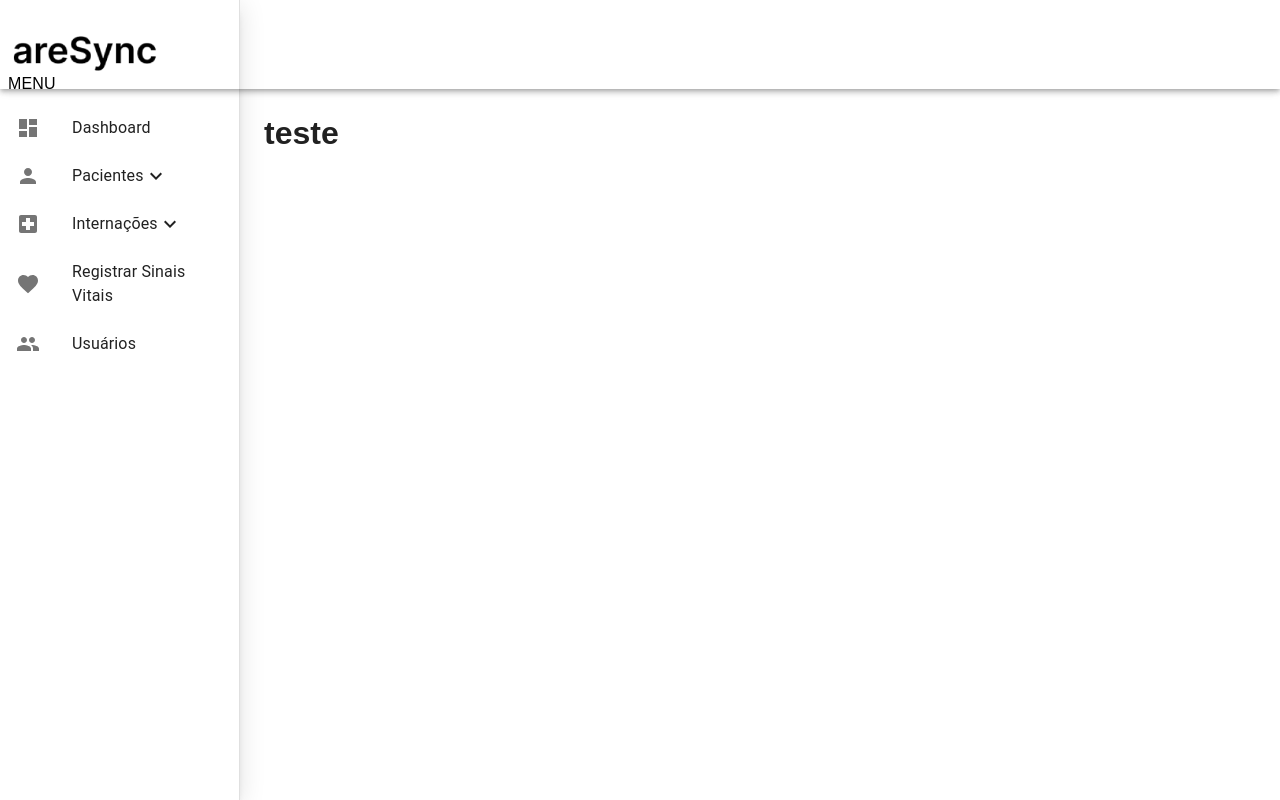
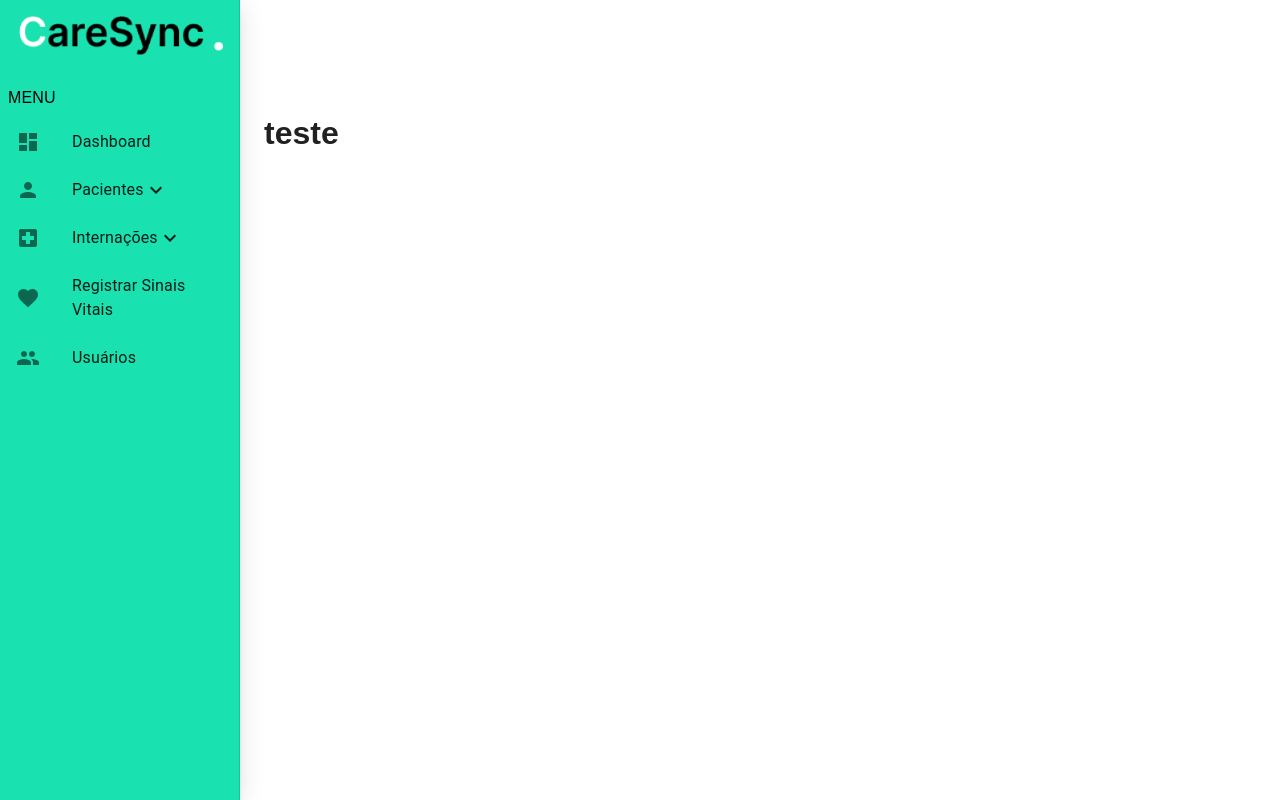
Before and after one commit to DeboraBorgesDev/careSync, a React (Create React App) app: page / in a window 1280 px wide. Built offline with nearby package versions, Linux system fonts and the light colour scheme.

Commit message:
modificação no drawer

```diff
--- a/src/componenets/Drawer/index.tsx
+++ b/src/componenets/Drawer/index.tsx
@@ -12,7 +12,7 @@ import { Link, useLocation } from 'react-router-dom';
 import classNames from 'classnames';
 import useStyles from './styles';
 import { Hidden, Typography } from '@mui/material';
-
+import logo from '../../media/logo/Group 1.png';
 
 interface NestedItem {
   label: string;
@@ -41,7 +41,6 @@ const ResponsiveDrawer: React.FC<ResponsiveDrawerProps> = ({ items }) => {
     <Link role="button" {...linkProps} ref={ref} />
   ));
 
-
   const itemDrawer = classNames({
     [classes.borderColor]: false,
   });
@@ -61,17 +60,22 @@ const ResponsiveDrawer: React.FC<ResponsiveDrawerProps> = ({ items }) => {
 
   return (
     <nav className={classes.drawer} aria-label="drawer">
-       <Drawer
+      <Drawer
         classes={{
           paper: classes.drawerPaper,
         }}
         variant="permanent"
         open
       >
-
-        <div className={classes.toolbar} />
+        <div>
+          <img
+            src={logo}
+            className={classes.logo}
+            alt="Logo"
+          />
+        </div>
         <List disablePadding>
-        <Typography className={classes.menuTitle}>MENU</Typography>
+          <Typography className={classes.menuTitle}>MENU</Typography>
           {items.map((item) => (
             <div key={item.label}>
               <ListItem
--- a/src/componenets/Drawer/styles.ts
+++ b/src/componenets/Drawer/styles.ts
@@ -20,7 +20,6 @@ const useStyles = makeStyles((theme: Theme) => ({
     [theme.breakpoints.down('sm')]: {
       width: drawerMobileWidth,
     },
-    zIndex: -1,
   },
   appBar: {
     [theme.breakpoints.up('sm')]: {
@@ -41,25 +40,27 @@ const useStyles = makeStyles((theme: Theme) => ({
       width: drawerMobileWidth,
     },
     ...boxShadow,
+    backgroundColor: theme.palette.primary.main
   },
   nestedItem: {
     paddingLeft: theme.spacing(3),
   },
   borderColor: {
-    background: theme.palette.secondary.light,
-    color: '#ffffff',
+    background: theme.palette.secondary.main,
     '&:hover': {
       background: theme.palette.secondary.main,
-    },
-    '& > div:first-child > svg:first-child > path': {
-      color: '#ffffff',
     },
   },
   menuTitle: {
     marginTop: theme.spacing(10),
     color: '#000000',
     padding: theme.spacing(1),
-  }
+  },
+  logo: {
+    maxWidth: '100%',
+    maxHeight: '100%',
+    padding: theme.spacing(2)
+  },
 }));
 
 export default useStyles;
--- a/src/componenets/header/styles.ts
+++ b/src/componenets/header/styles.ts
@@ -18,7 +18,6 @@ const useStyles = makeStyles((theme: Theme) =>
       flexFlow: 'row nowrap',
       justifyContent: 'flex-start',
       position: 'relative',
-      zIndex: theme.zIndex.drawer + 1,
     },
     absolute: {
       position: 'absolute',
--- a/src/index.tsx
+++ b/src/index.tsx
@@ -1,22 +1,13 @@
-import React from 'react';
-import ReactDOM from 'react-dom/client';
 import './index.css';
 import App from './App';
-import reportWebVitals from './reportWebVitals';
+import { createRoot } from 'react-dom/client';
 import AppThemeProvider from './providers/theme';
 
-const root = ReactDOM.createRoot(
+const root = createRoot(
   document.getElementById('root') as HTMLElement
 );
 root.render(
-  <React.StrictMode>
     <AppThemeProvider>
       <App />
     </AppThemeProvider>
-  </React.StrictMode>
 );
-
-// If you want to start measuring performance in your app, pass a function
-// to log results (for example: reportWebVitals(console.log))
-// or send to an analytics endpoint. Learn more: https://bit.ly/CRA-vitals
-reportWebVitals();
--- a/src/layouts/home/index.tsx
+++ b/src/layouts/home/index.tsx
@@ -1,4 +1,3 @@
-import HeaderTemplate from '../../componenets/header';
 import { useStyles } from './styles';
 import { Outlet } from 'react-router-dom';
 import HomeDrawer from '../../componenets/HomeDrawer';
@@ -11,7 +10,6 @@ import CircularLoader from '../../componenets/CircularLoader';
 
     return (
         <div className={classes.root}>
-          <HeaderTemplate/>
           <HomeDrawer />
           <main className={classes.main}>
                 <div className={classes.content}>
```
Also changed, not shown: src/screens/CadastroPaciente/styles.ts (added, +23 -0 lines).
